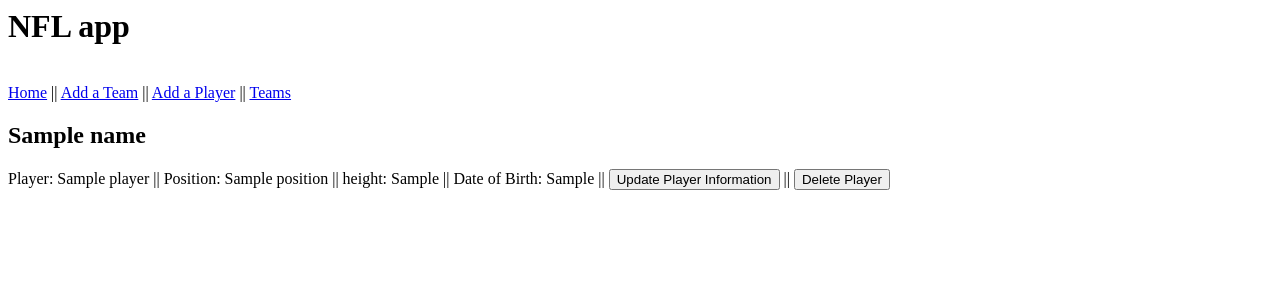
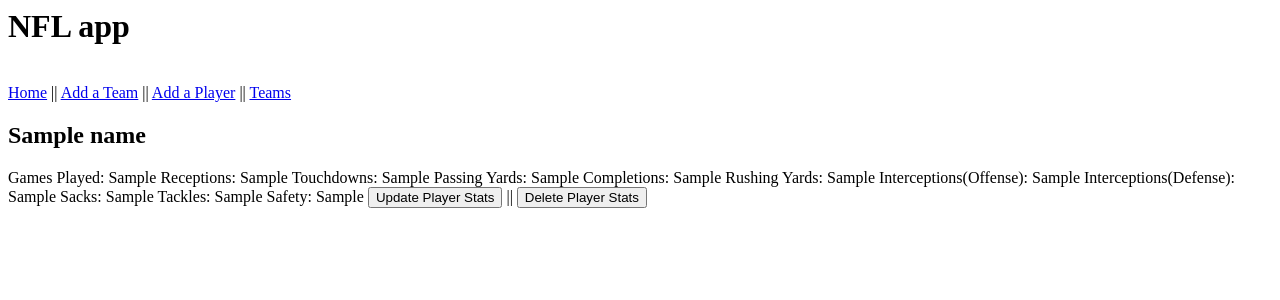
Before and after one commit to BFDarian/Devops-core-fundamentals-proj, a Flask app: template application/templates/playerStats.html in a window 1280 px wide. Shown: the top 300 px of the page. Run offline with Flask 2, Linux system fonts and the light colour scheme; the template is opened without the code that fills it: most values are stand-ins (such as "Sample title", 1, 10 or a date in 2020); parts of the project's set-up code (start-up, migrations or seed data) failed here and were passed over.

Commit message:
PlayerStat.html

```diff
--- a/application/templates/playerStats.html
+++ b/application/templates/playerStats.html
@@ -1,8 +1,18 @@
 {% extends 'home.html' %}
 {% block body %}
 <h2>{{ name }}</h2>
-{% for player in nflPlayer %}
-<a>Player: {{ player.player_name }}</a> || <a>Position: {{ player.position }}</a>  || <a>height: {{ team.team_location }}</a> || <a>Date of Birth: {{ player.DoB }}</a> || <button onclick ="{{ url_for('updatePlayer', playerid = player.id) }}" >Update Player Information</button> || <button onclick ="{{ url_for('deletePlayer', playerid = player.id) }}" >Delete Player</button>
+<a>Games Played: {{ nflPlayerStat.games_played }}</a>
+<a>Receptions: {{ nflPlayerStat.games_played }}</a>
+<a>Touchdowns: {{ nflPlayerStat.games_played }}</a>
+<a>Passing Yards: {{ nflPlayerStat.games_played }}</a>
+<a>Completions: {{ nflPlayerStat.games_played }}</a>
+<a>Rushing Yards: {{ nflPlayerStat.games_played }}</a>
+<a>Interceptions(Offense): {{ nflPlayerStat.games_played }}</a>
+<a>Interceptions(Defense): {{ nflPlayerStat.games_played }}</a>
+<a>Sacks: {{ nflPlayerStat.games_played }}</a>
+<a>Tackles: {{ nflPlayerStat.games_played }}</a>
+<a>Safety: {{ nflPlayerStat.games_played }}</a>
+<button onclick ="{{ url_for('updateStats', playerid = nflPlayerStat.player_id) }}" >Update Player Stats</button> || <button onclick ="{{ url_for('deleteStats', playerid = nflPlayerStat.player_id) }}" >Delete Player Stats</button>
 <br>
-{% endfor %}
+
 {% endblock body %}
```
Also changed, not shown: application/routes.py (line endings or trailing spaces).
